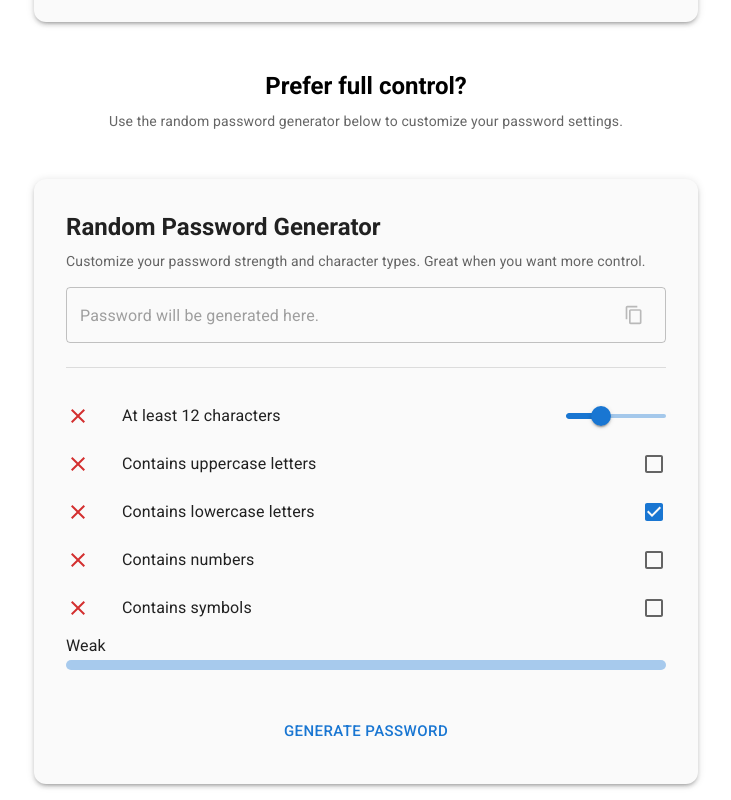
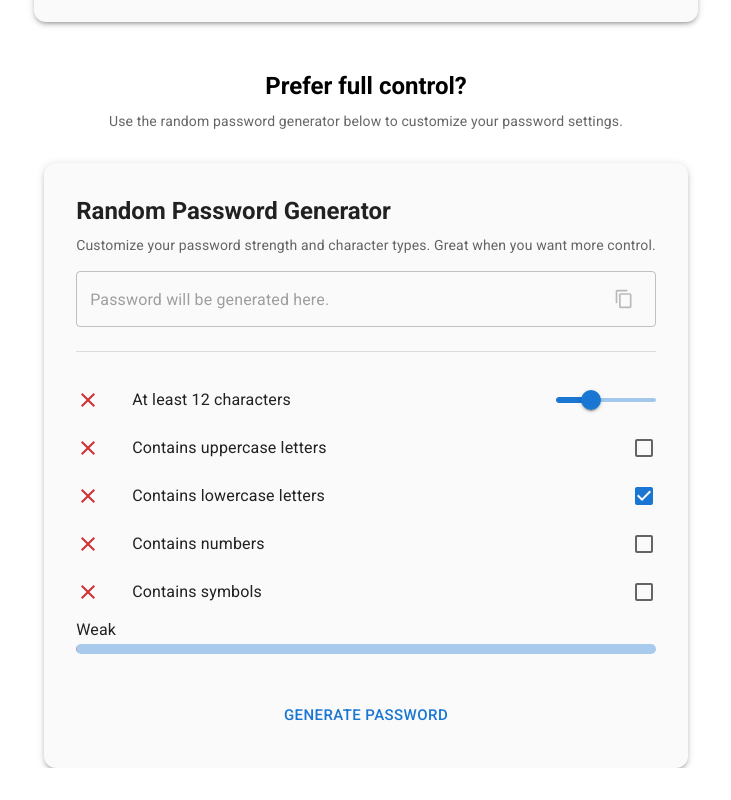
Before and after one commit to bullseye405/password-generator-from-sentence, a React (Create React App) app: page / in a window 1280 px wide. Shown: the part 946-1746 px from the top of the page, without its empty margins (274-1005 px from the left). After the commit the page ends 1714 px from the top, so only its background shows below. Built offline with nearby package versions, Linux system fonts and the light colour scheme.

Commit message:
fix horizontal scrolling problem

```diff
--- a/src/PasswordGeneratorFromSentence.tsx
+++ b/src/PasswordGeneratorFromSentence.tsx
@@ -40,12 +40,11 @@ const PasswordGeneratorFromSentence = () => {
   }, [input]);
 
   return (
-    <Box px={2} width="100%">
+    <Box>
       <Paper
         elevation={3}
         sx={{
           p: { xs: 2, sm: 4 },
-          width: '100%',
           maxWidth: 600,
           borderRadius: 3,
           mx: 'auto',
--- a/src/RandomPasswordGenerator.tsx
+++ b/src/RandomPasswordGenerator.tsx
@@ -31,12 +31,11 @@ const RandomPasswordGenerator = () => {
   };
 
   return (
-    <Box p={2} width="100%">
+    <Box>
       <Paper
         elevation={3}
         sx={{
           p: { xs: 2, sm: 4 },
-          width: '100%',
           maxWidth: 600,
           borderRadius: 3,
           mx: 'auto',
```
